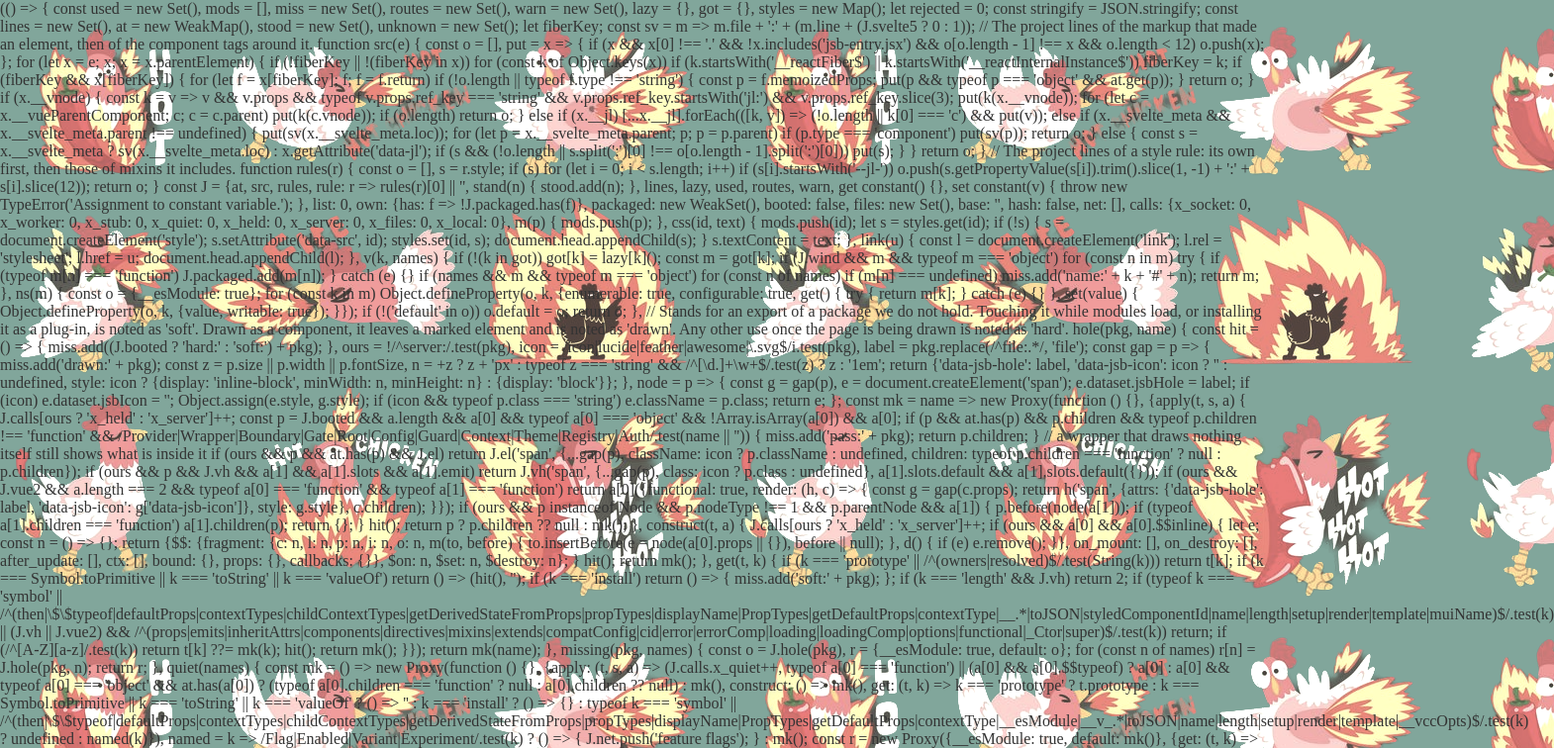
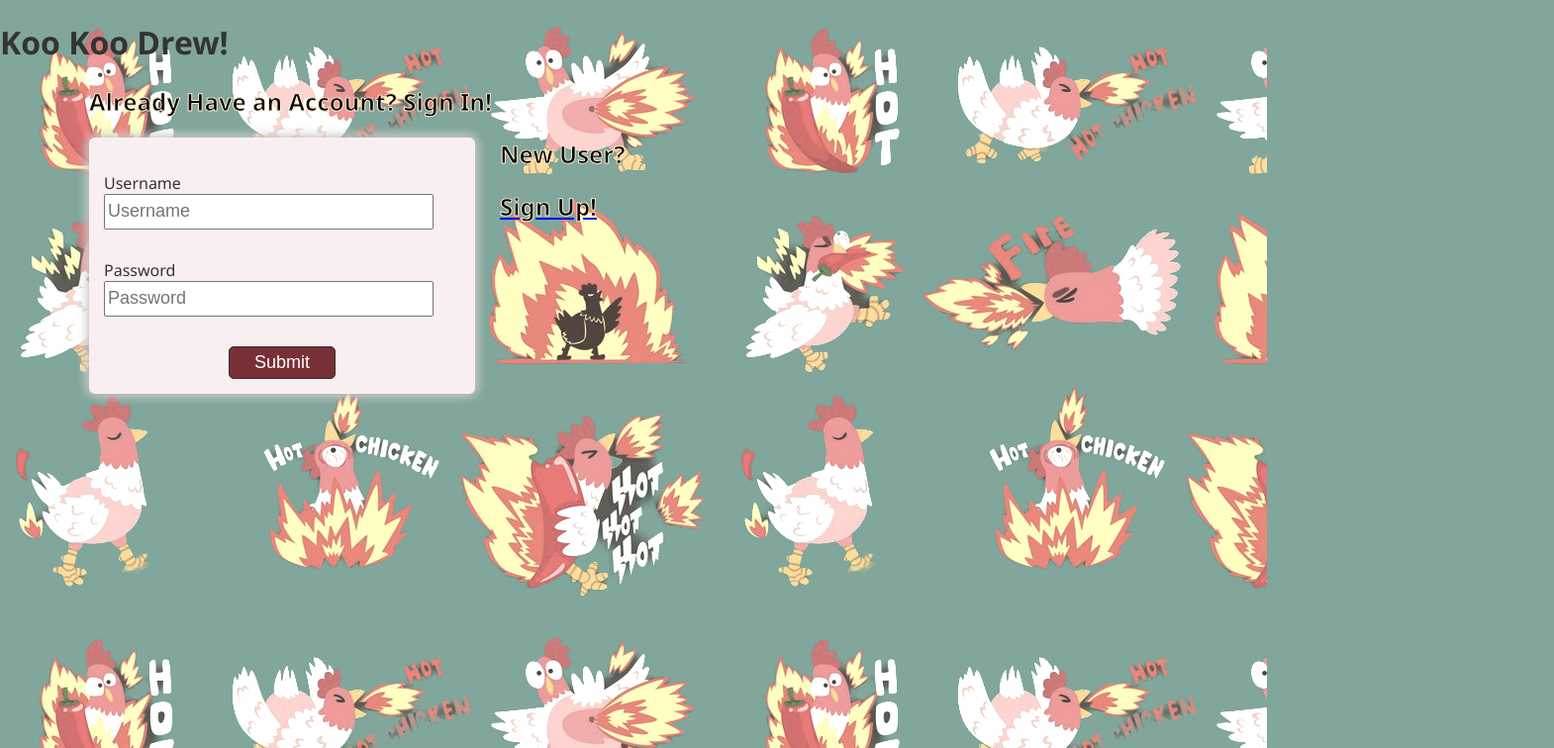
Before and after one commit to thedrewery/koo-koo-drew, a React (Vite) app: page / in a window 1280 px wide. Shown: the top 756 px of the page at 99% size, 1570 px wide, since content can reach past the window. Built offline with nearby package versions, Linux system fonts and the light colour scheme.

Commit message:
Fix asterisk in CSS

```diff
--- a/src/style.css
+++ b/src/style.css
@@ -1,4 +1,4 @@
-* {
+:root {
   box-sizing: border-box;
   color: #333;
   display: flex;
@@ -16,10 +16,9 @@ body {
 .user-signup h2,
 .user-login h2 {
   -webkit-text-fill-color: black;
-  -webkit-text-stroke: 1px ;
-  color: papayawhip
+  -webkit-text-stroke: 1px;
+  color: papayawhip;
 }
-
 
 .user-login,
 .user-signup,
```
